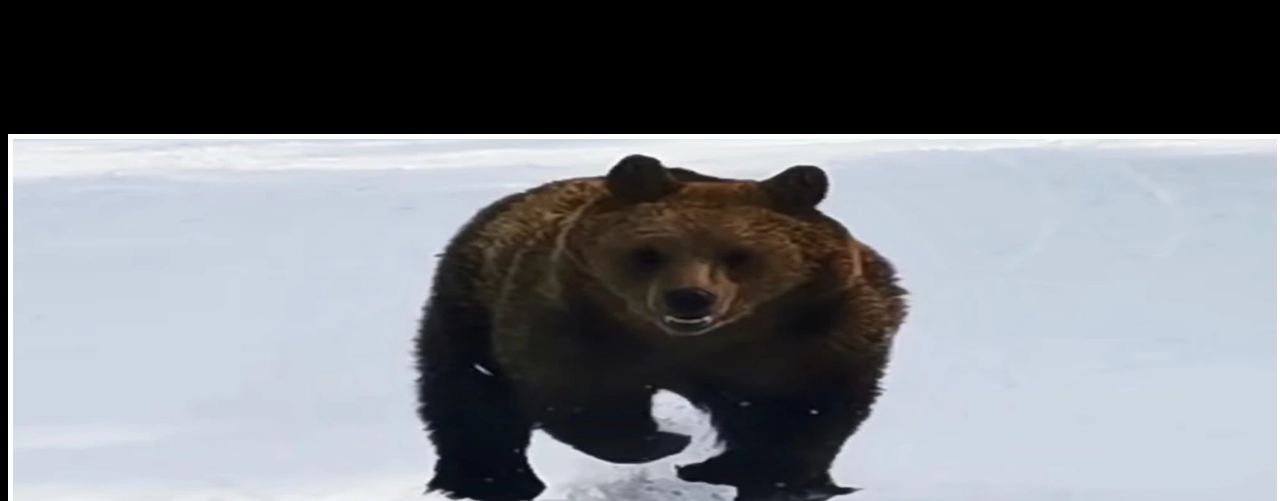
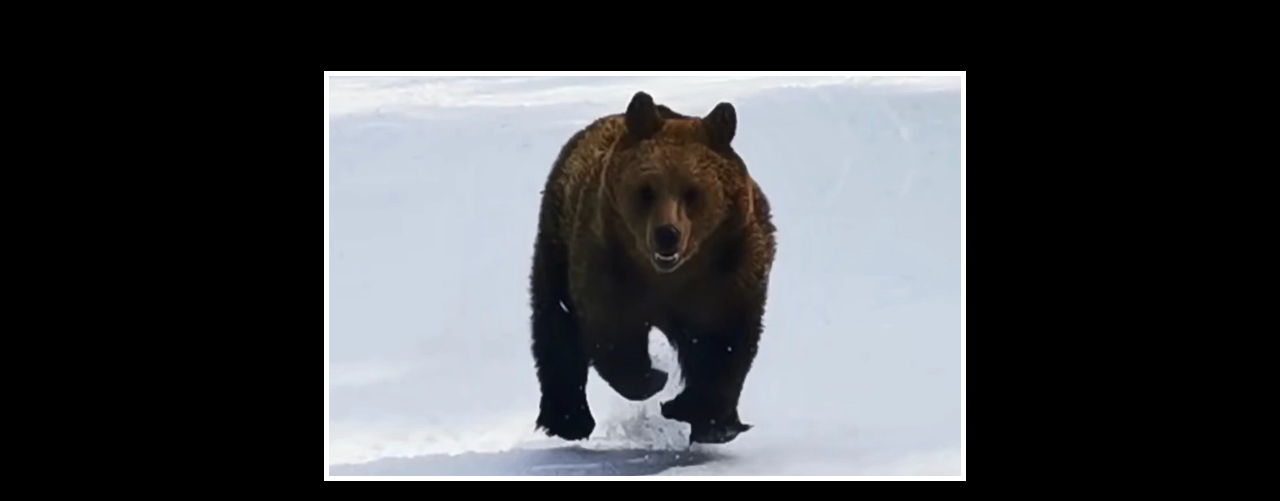
Before and after one commit to iamkatiastakhova/motivational-meme-project, a plain HTML site: page index.html in a window 1280 px wide. Shown: the top 501 px of the page. Drawn offline with nearby package versions, Linux system fonts and the light colour scheme.

Commit message:
Update style.css

```diff
--- a/style.css
+++ b/style.css
@@ -19,7 +19,7 @@ h1, h2 {
     text-align: center;
 }
 
-#hui {
+#pic {
     width: 50%;
     margin-left: 25%;
 }
```
